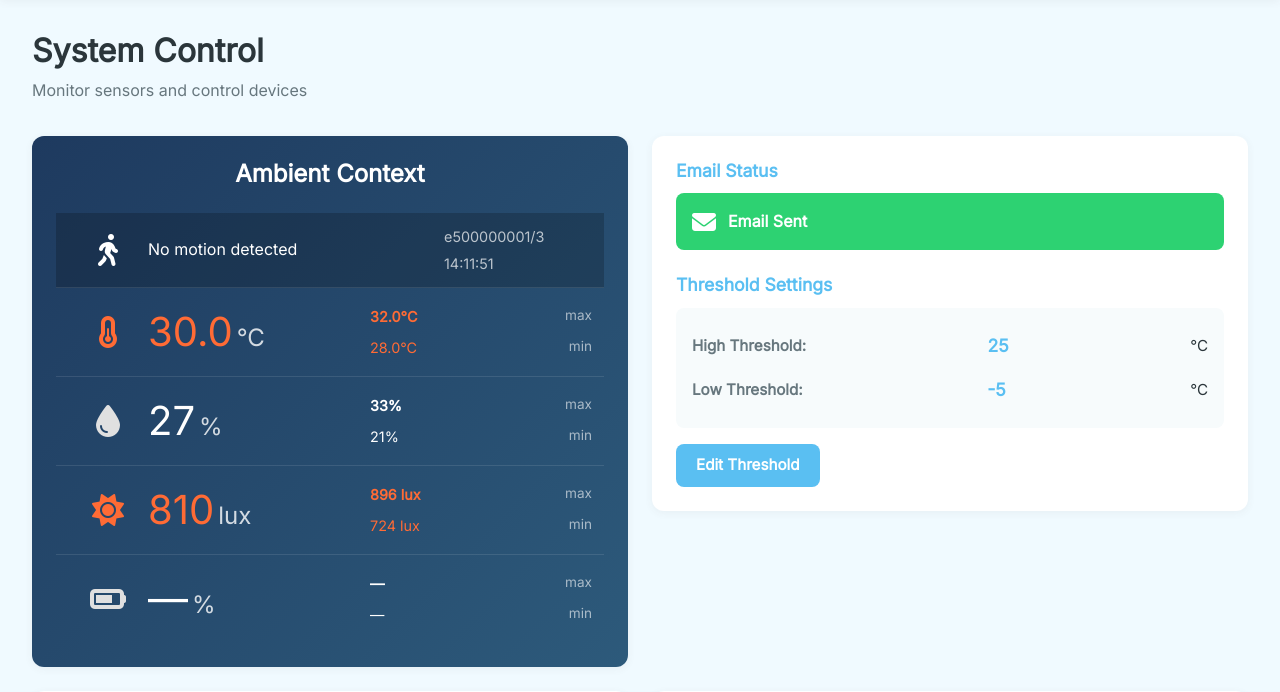
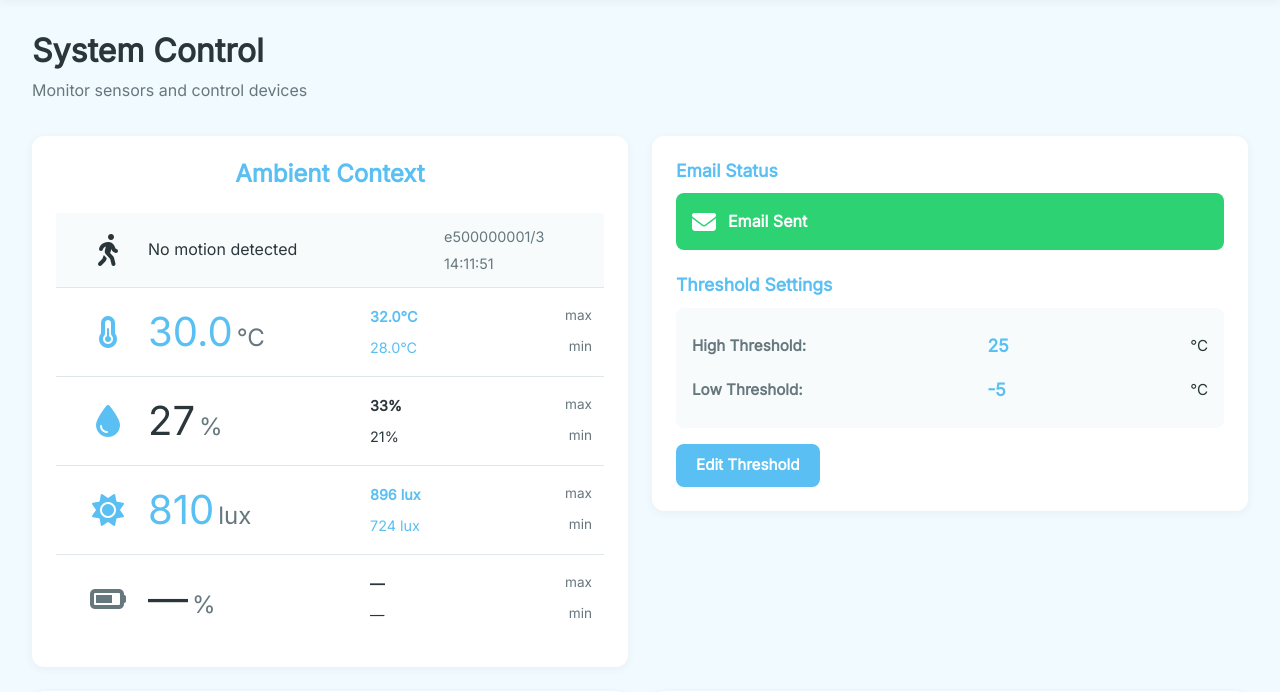
Before and after one commit to Vacheprime/ConnectedSmarties, a Python web app: template back-end/templates/home.html in a window 1280 px wide. Shown: the part 71-763 px from the top of the page. Run offline with Jinja, Linux system fonts and the light colour scheme; the template is opened without the code that fills it, so the values that code supplies are empty; some web fonts are replaced.

Commit message:
fixed styles for home and selfcheckout

```diff
--- a/back-end/static/styles/home.css
+++ b/back-end/static/styles/home.css
@@ -22,12 +22,11 @@
 /* Updated Ambient Context Card styles (formerly humidity-chart-card) */
 .ambient-context-card {
   min-height: 350px;
-  background: linear-gradient(135deg, #1e3a5f 0%, #2d5a7b 100%);
-  color: white;
+  background-color: var(--color-background-light);
 }
 
 .ambient-context-card h3 {
-  color: white;
+  color: var(--color-primary);
   margin-bottom: 1.5rem;
   font-size: 1.5rem;
   font-weight: 600;
@@ -46,7 +45,7 @@
   grid-template-columns: 80px 1fr 1fr;
   align-items: center;
   padding: 0.75rem;
-  border-bottom: 1px solid rgba(255, 255, 255, 0.1);
+  border-bottom: 1px solid var(--color-button-normal);
 }
 
 .ambient-row:last-child {
@@ -56,7 +55,7 @@
 /* Motion row has special layout */
 .motion-row {
   grid-template-columns: 80px 2fr 1fr;
-  background-color: rgba(0, 0, 0, 0.2);
+  background-color: var(--color-background-card);
 }
 
 /* Icon column */
@@ -69,19 +68,19 @@
 
 .temp-row .ambient-icon,
 .light-row .ambient-icon {
-  color: #ff6b35;
+  color: var(--color-primary);
 }
 
 .humidity-row .ambient-icon {
-  color: #e0e0e0;
+  color: var(--color-primary);
 }
 
 .motion-row .ambient-icon {
-  color: white;
+  color: var(--color-text-normal);
 }
 
 .battery-row .ambient-icon {
-  color: #e0e0e0;
+  color: var(--color-text-muted);
 }
 
 /* Value column */
@@ -91,6 +90,7 @@
   gap: 0.25rem;
   font-size: 2.5rem;
   font-weight: 300;
+  color: var(--color-text-normal);
 }
 
 .motion-row .ambient-value {
@@ -105,13 +105,13 @@
 
 .temp-row .value-large,
 .light-row .value-large {
-  color: #ff6b35;
+  color: var(--color-primary);
 }
 
 .unit {
   font-size: 1.5rem;
   font-weight: 400;
-  color: rgba(255, 255, 255, 0.8);
+  color: var(--color-text-muted);
 }
 
 /* Min/Max column */
@@ -120,6 +120,7 @@
   flex-direction: column;
   gap: 0.5rem;
   font-size: 0.9rem;
+  color: var(--color-text-normal);
 }
 
 .minmax-item {
@@ -135,16 +136,16 @@
 
 .temp-row .max-value,
 .light-row .max-value {
-  color: #ff6b35;
+  color: var(--color-primary);
 }
 
 .temp-row .min-value,
 .light-row .min-value {
-  color: #ff6b35;
+  color: var(--color-primary);
 }
 
 .minmax-label {
-  color: rgba(255, 255, 255, 0.6);
+  color: var(--color-text-muted);
   font-size: 0.85rem;
 }
 
@@ -154,7 +155,7 @@
   flex-direction: column;
   gap: 0.25rem;
   font-size: 0.9rem;
-  color: rgba(255, 255, 255, 0.7);
+  color: var(--color-text-muted);
 }
 
 /* Threshold Card */
--- a/back-end/templates/selfcheckout.html
+++ b/back-end/templates/selfcheckout.html
@@ -23,7 +23,7 @@
                     <li><a href="/products" data-i18n="navProducts">Products</a></li>
                     <li><a href="/reports" data-i18n="navReports">Reports</a></li>
                     <li><a href="/selfcheckout" class="active" data-i18n="navSelfCheckout">Self-Checkout</a></li>
-                    <li><button id="lang-toggle" class="btn btn-secondary" onclick="window.i18n.toggleLanguage()" style="padding: 0.5rem 1rem;">EN</button></li>
+                    <li><button id="lang-toggle" class="btn btn-secondary" onclick="toggleLanguage()" style="padding: 0.5rem 1rem;">EN</button></li>
                 </ul>
             </nav>
         </header>
@@ -42,6 +42,7 @@
                         <div data-i18n="price">Price</div>
                         <div data-i18n="quantity">Quantity</div>
                         <div data-i18n="actions">Actions</div>
+                    </div>
 
                     <div class="items-list" id="items-list">
                         <div class="empty-cart">
```
Also changed, not shown: back-end/static/styles/selfcheckout.css (+78 -50 lines).
